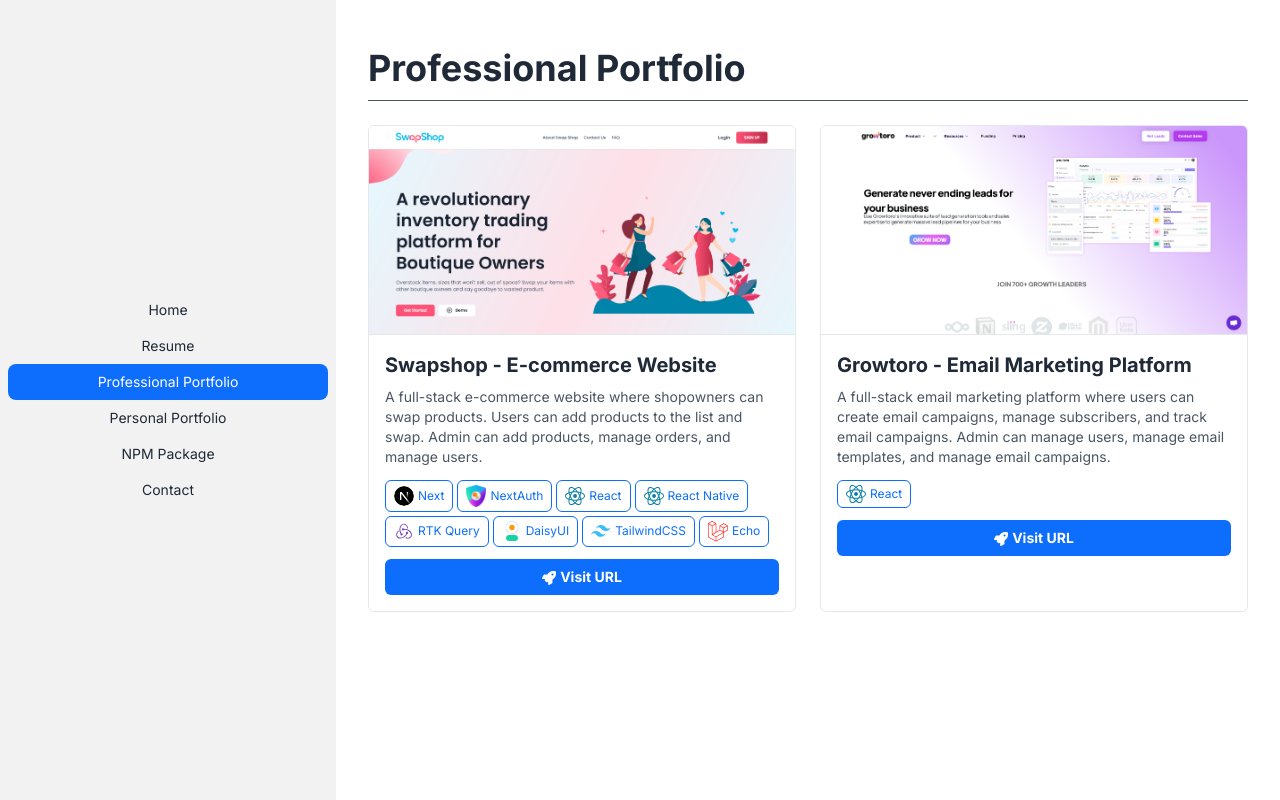
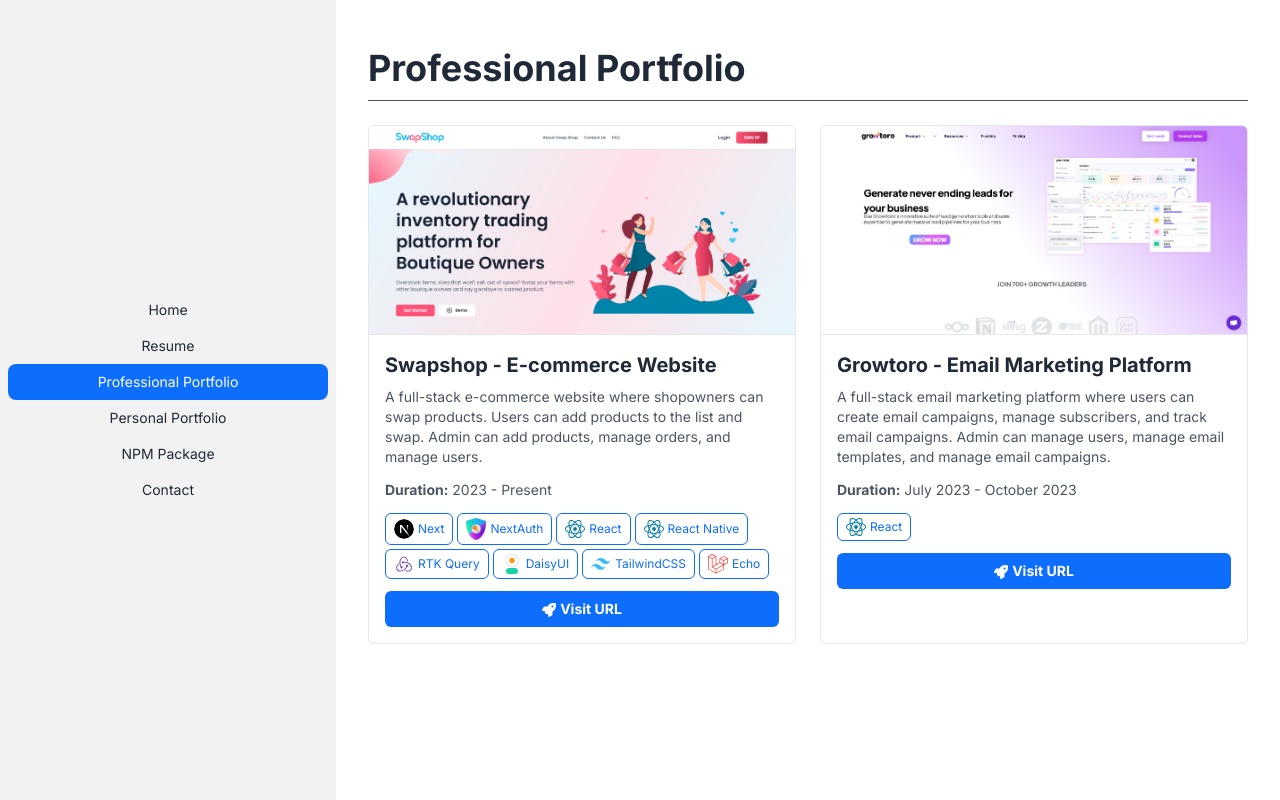
Before and after one commit to ssakib4040/nextjs-portfolio, a Next.js app: page /professional-portfolio in a window 1280 px wide. Built offline with nearby package versions, Linux system fonts and the light colour scheme.

Commit message:
duration added for the professional projects

```diff
--- a/app/professional-portfolio/page.tsx
+++ b/app/professional-portfolio/page.tsx
@@ -2,16 +2,19 @@
 import Image from "next/image";
 import Link from "next/link";
 import React from "react";
+
+interface PortfolioTags {
+  name: string;
+  image?: string;
+}
 
 interface Portfolio {
   title: string;
   description?: string;
   image: string;
   source: string;
-  tags?: {
-    name: string;
-    image?: string;
-  }[];
+  tags?: PortfolioTags[];
+  duration?: string;
 }
 
 const portfolioList: Portfolio[] = [
@@ -32,6 +35,7 @@
     ],
     image: "/projects/professional/swapshop.png",
     source: "https://swapshopnow.com/",
+    duration: "2023 - Present",
   },
 
   {
@@ -41,6 +45,7 @@
     tags: [{ name: "React", image: "/projects/skills/react.svg" }],
     image: "/projects/professional/growtoro.png",
     source: "https://growtoro.com/",
+    duration: "July 2023 - October 2023",
   },
 ];
 
@@ -67,12 +72,27 @@
               )}`}
             />
             <hr />
+
+            {/* content */}
             <div className="p-4">
+              {/* title */}
               <h2 className="text-xl font-bold text-gray-800">
                 {portfolio.title}
               </h2>
+
+              {/* description */}
               <p className="text-gray-600 text-sm mt-2">
                 {portfolio?.description}
+              </p>
+
+              {/* duration */}
+              <p className="text-gray-600 text-sm mt-2">
+                {portfolio?.duration && (
+                  <>
+                    <span className="font-bold">Duration:</span>{" "}
+                    {portfolio?.duration}
+                  </>
+                )}
               </p>
 
               {/* tags */}
```
